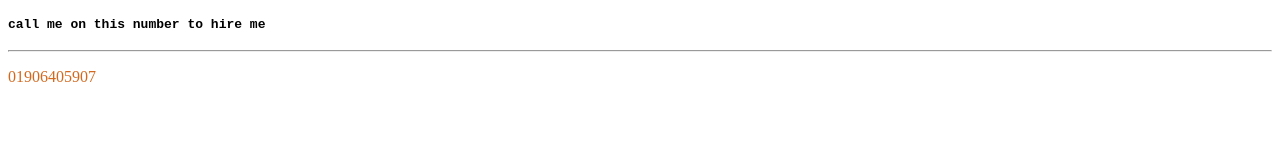
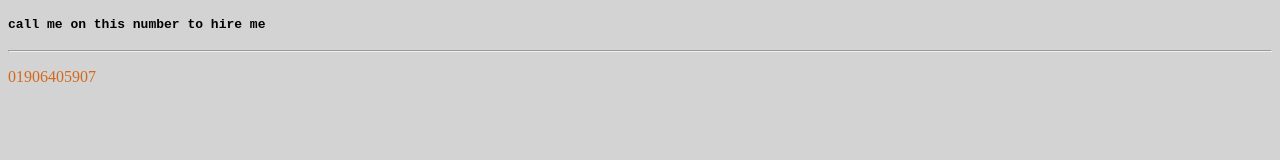
Before and after one commit to tanim-k/n-w, a plain HTML site: page index.html in a window 1280 px wide. Drawn offline with Linux system fonts and the light colour scheme.

Commit message:
something added

```diff
--- a/index.html
+++ b/index.html
@@ -12,6 +12,11 @@
             font-style: inherit;
             font-family: monospace;
         }
+
+        body {
+            text-align: justify;
+            background-color: lightgray;
+        }
     </style>
 </head>
 
```
